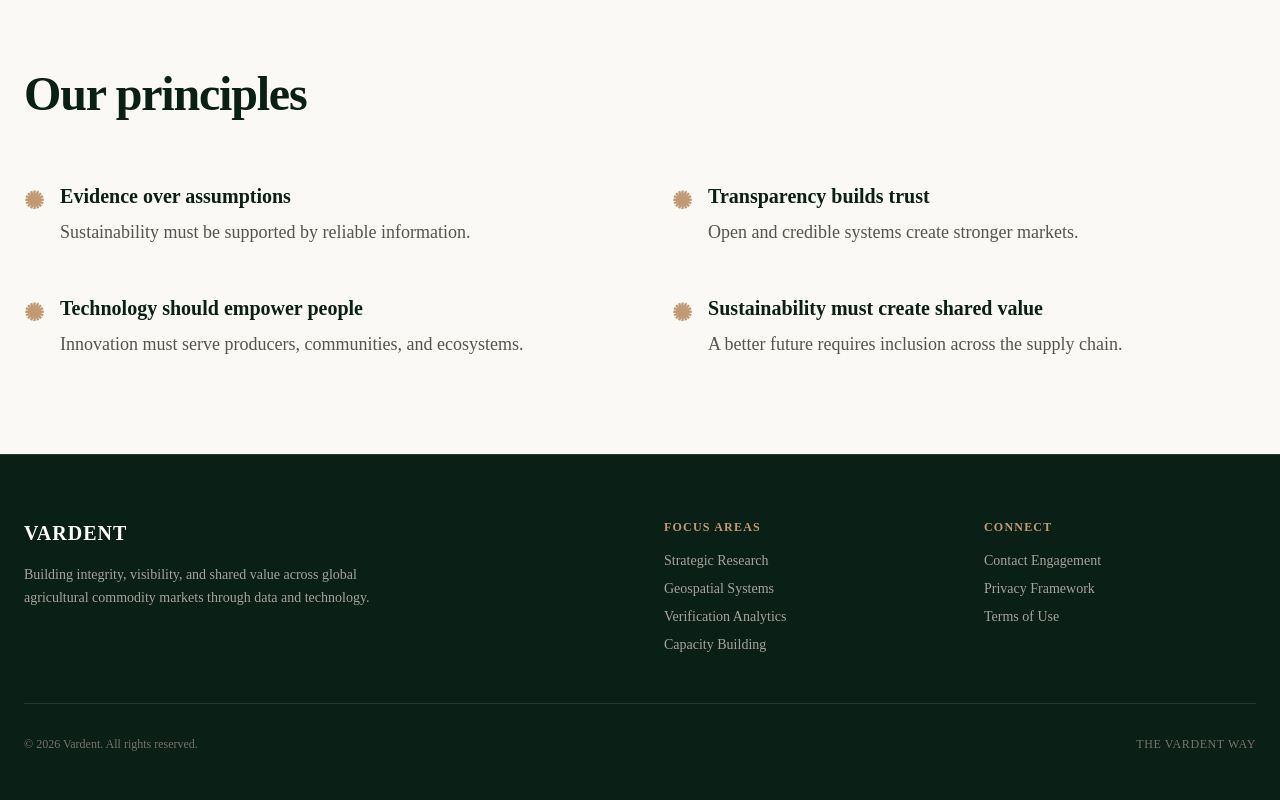
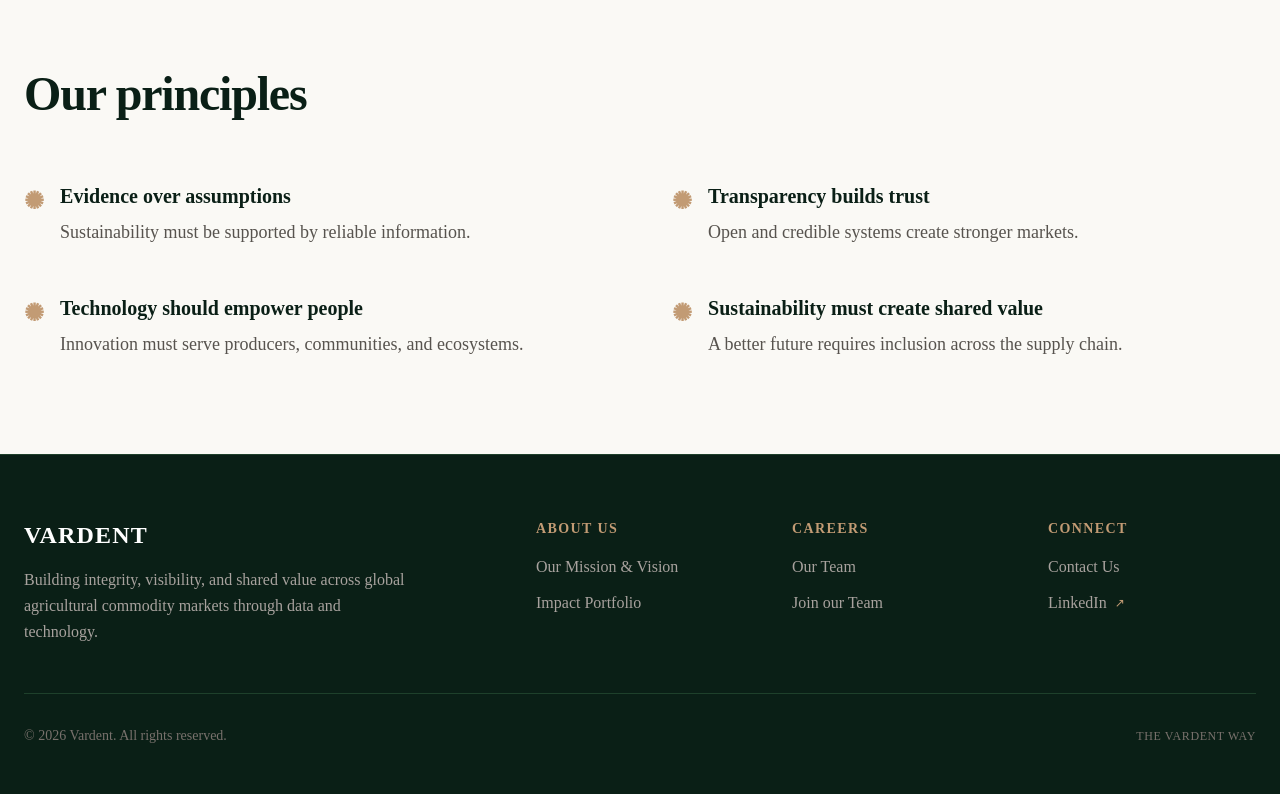
Before and after one commit to TEAM-VARDENT/Vardent, a Next.js app: page / in a window 1280 px wide. Shown: the part 1551-2351 px from the top of the page. Built offline with nearby package versions, Linux system fonts and the light colour scheme.

Commit message:
style: scale footer text hierarchy and implement expanded custom links with clean linkedin anchor

```diff
--- a/components/Hero.tsx
+++ b/components/Hero.tsx
@@ -126,7 +126,7 @@
                 <div>
                   <h4 className="text-lg sm:text-xl font-bold text-[#0A1F16] mb-2">
                     {principle.title}
-                </h4>
+                  </h4>
                   <p className="text-stone-600 text-base md:text-lg font-normal leading-relaxed">
                     {principle.text}
                   </p>
@@ -140,43 +140,59 @@
       {/* 5. PROFESSIONAL ENTERPRISE FOOTER */}
       <footer className="bg-[#0A1F16] text-[#FAF9F5] border-t border-[#1E402B] pt-16 pb-12">
         <div className="max-w-7xl mx-auto px-6">
-          <div className="grid grid-cols-1 md:grid-cols-4 gap-12 mb-12">
+          <div className="grid grid-cols-1 sm:grid-cols-2 lg:grid-cols-5 gap-12 mb-12">
 
             {/* Brand / Mission Column */}
-            <div className="md:col-span-2 space-y-4">
-              <span className="text-xl font-black tracking-wider text-white">VARDENT</span>
-              <p className="text-stone-400 text-sm max-w-sm leading-relaxed">
+            <div className="sm:col-span-2 space-y-4">
+              <span className="text-2xl font-black tracking-wider text-white block">VARDENT</span>
+              <p className="text-stone-400 text-base max-w-sm leading-relaxed">
                 Building integrity, visibility, and shared value across global agricultural commodity markets through data and technology.
               </p>
             </div>
 
-            {/* Quick Navigation Links */}
+            {/* About & Mission Column */}
             <div>
-              <h4 className="text-xs font-bold uppercase tracking-widest text-[#C29B74] mb-4">Focus Areas</h4>
-              <ul className="space-y-2 text-sm text-stone-400">
-                <li><a href="#" className="hover:text-white transition-colors">Strategic Research</a></li>
-                <li><a href="#" className="hover:text-white transition-colors">Geospatial Systems</a></li>
-                <li><a href="#" className="hover:text-white transition-colors">Verification Analytics</a></li>
-                <li><a href="#" className="hover:text-white transition-colors">Capacity Building</a></li>
+              <h4 className="text-sm font-bold uppercase tracking-widest text-[#C29B74] mb-4">About Us</h4>
+              <ul className="space-y-3 text-base text-stone-400">
+                <li><a href="#" className="hover:text-white transition-colors">Our Mission & Vision</a></li>
+                <li><a href="#" className="hover:text-white transition-colors">Impact Portfolio</a></li>
               </ul>
             </div>
 
-            {/* Regulatory / Engagement Info */}
+            {/* Team & Careers Column */}
             <div>
-              <h4 className="text-xs font-bold uppercase tracking-widest text-[#C29B74] mb-4">Connect</h4>
-              <ul className="space-y-2 text-sm text-stone-400">
-                <li><a href="#contact" className="hover:text-white transition-colors">Contact Engagement</a></li>
-                <li><a href="#" className="hover:text-white transition-colors">Privacy Framework</a></li>
-                <li><a href="#" className="hover:text-white transition-colors">Terms of Use</a></li>
+              <h4 className="text-sm font-bold uppercase tracking-widest text-[#C29B74] mb-4">Careers</h4>
+              <ul className="space-y-3 text-base text-stone-400">
+                <li><a href="#" className="hover:text-white transition-colors">Our Team</a></li>
+                <li><a href="#" className="hover:text-white transition-colors">Join our Team</a></li>
+              </ul>
+            </div>
+
+            {/* Engagement & Social Column */}
+            <div>
+              <h4 className="text-sm font-bold uppercase tracking-widest text-[#C29B74] mb-4">Connect</h4>
+              <ul className="space-y-3 text-base text-stone-400">
+                <li><a href="#contact" className="hover:text-white transition-colors">Contact Us</a></li>
+                <li>
+                  <a
+                    href="https://www.linkedin.com/company/106148574/"
+                    target="_blank"
+                    rel="noopener noreferrer"
+                    className="hover:text-white transition-colors inline-flex items-center gap-2"
+                  >
+                    LinkedIn
+                    <span className="text-xs text-[#C29B74]">↗</span>
+                  </a>
+                </li>
               </ul>
             </div>
 
           </div>
 
           {/* Copyright and Baseline Stamp */}
-          <div className="pt-8 border-t border-[#1E402B] flex flex-col sm:flex-row justify-between items-center gap-4 text-xs text-stone-500">
+          <div className="pt-8 border-t border-[#1E402B] flex flex-col sm:flex-row justify-between items-center gap-4 text-sm text-stone-500">
             <p>© {new Date().getFullYear()} Vardent. All rights reserved.</p>
-            <p className="tracking-wider">THE VARDENT WAY</p>
+            <p className="tracking-wider text-xs">THE VARDENT WAY</p>
           </div>
         </div>
       </footer>
```
